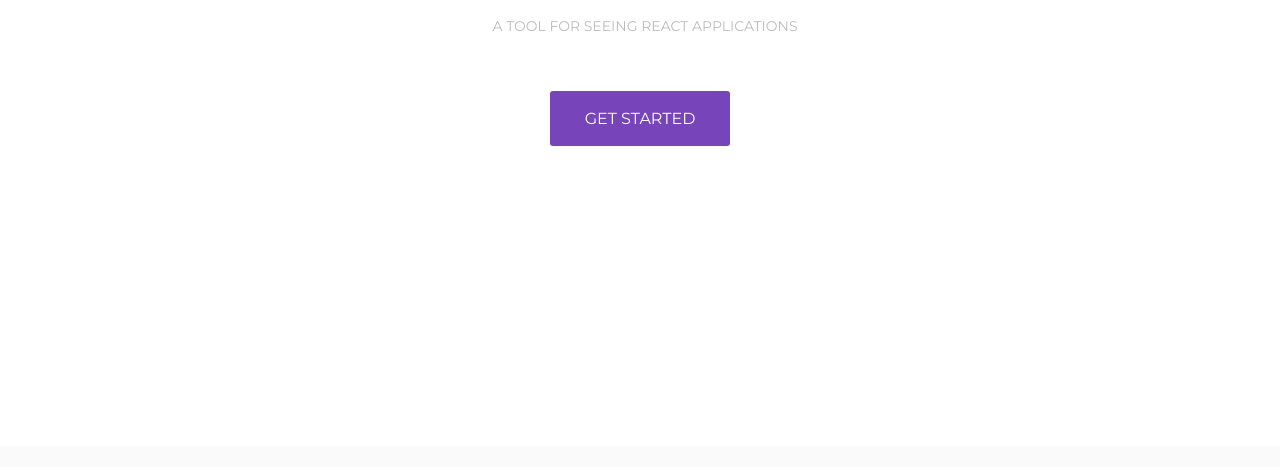
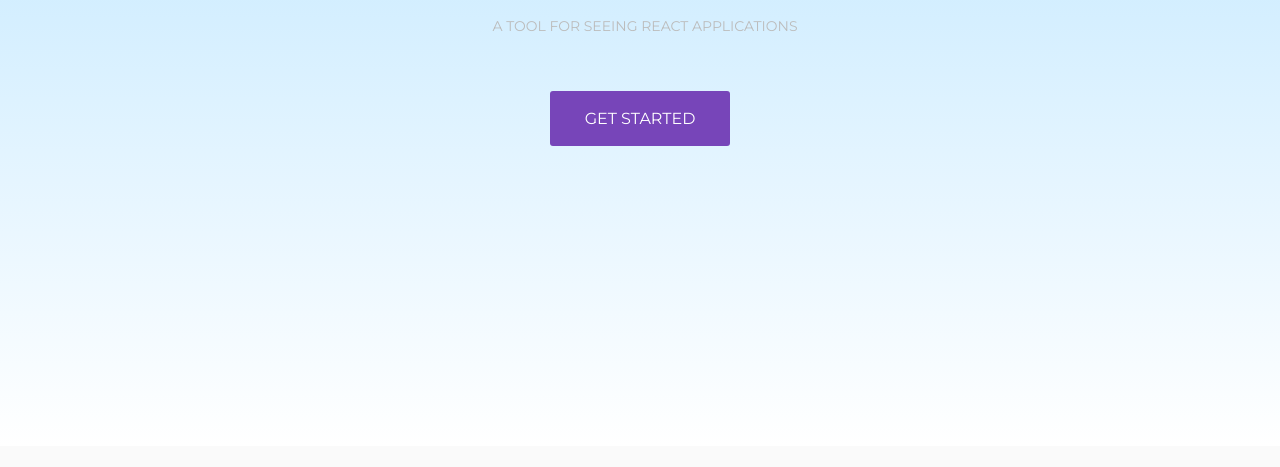
Before and after one commit to React-Sight/website, a plain HTML site: page index.html in a window 1280 px wide. Shown: the part 512-979 px from the top of the page. Drawn offline with nearby package versions, Linux system fonts and the light colour scheme.

Commit message:
created header gradient

```diff
--- a/css/style.css
+++ b/css/style.css
@@ -97,10 +97,19 @@
 
 .header{
 	text-align:center;
-	/* background:url(../img/pw_maze_black_2X.png) left top repeat; */
+/* Permalink - use to edit and share this gradient: http://colorzilla.com/gradient-editor/#a1dbff+0,ffffff+100 */
+background: rgb(161,219,255); /* Old browsers */
+background: -moz-linear-gradient(top, rgba(161,219,255,1) 0%, rgba(255,255,255,1) 100%); /* FF3.6-15 */
+background: -webkit-gradient(linear, left top, left bottom, color-stop(0%,rgba(161,219,255,1)), color-stop(100%,rgba(255,255,255,1))); /* Chrome4-9,Safari4-5 */
+background: -webkit-linear-gradient(top, rgba(161,219,255,1) 0%,rgba(255,255,255,1) 100%); /* Chrome10-25,Safari5.1-6 */
+background: -o-linear-gradient(top, rgba(161,219,255,1) 0%,rgba(255,255,255,1) 100%); /* Opera 11.10-11.50 */
+background: -ms-linear-gradient(top, rgba(161,219,255,1) 0%,rgba(255,255,255,1) 100%); /* IE10 preview */
+background: linear-gradient(to bottom, rgba(161,219,255,1) 0%,rgba(255,255,255,1) 100%); /* W3C, IE10+, FF16+, Chrome26+, Opera12+, Safari7+ */
+filter: progid:DXImageTransform.Microsoft.gradient( startColorstr='#a1dbff', endColorstr='#ffffff',GradientType=0 ); /* IE6-9 */
 	padding:280px 0;
 	color: black;
 }
+
 .logo{
 	width:130px;
 	margin:0 auto 35px;
```
